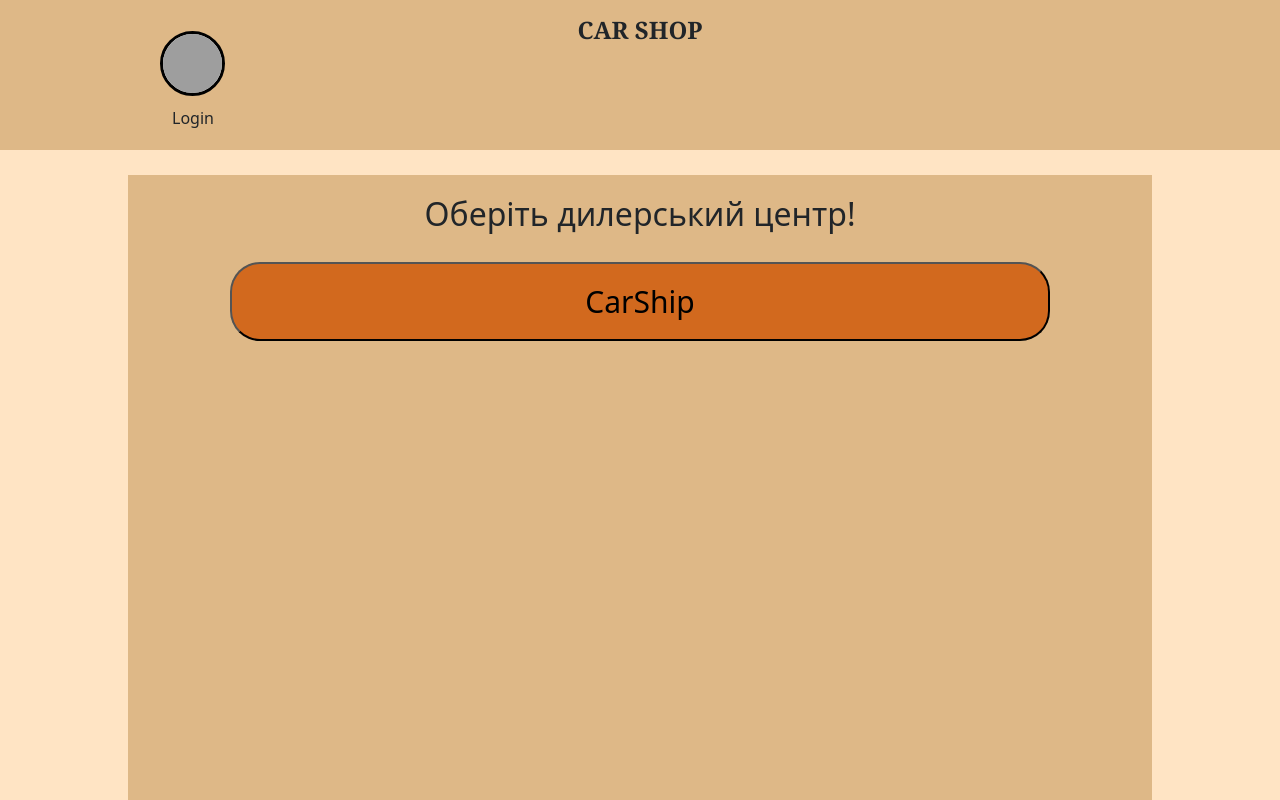
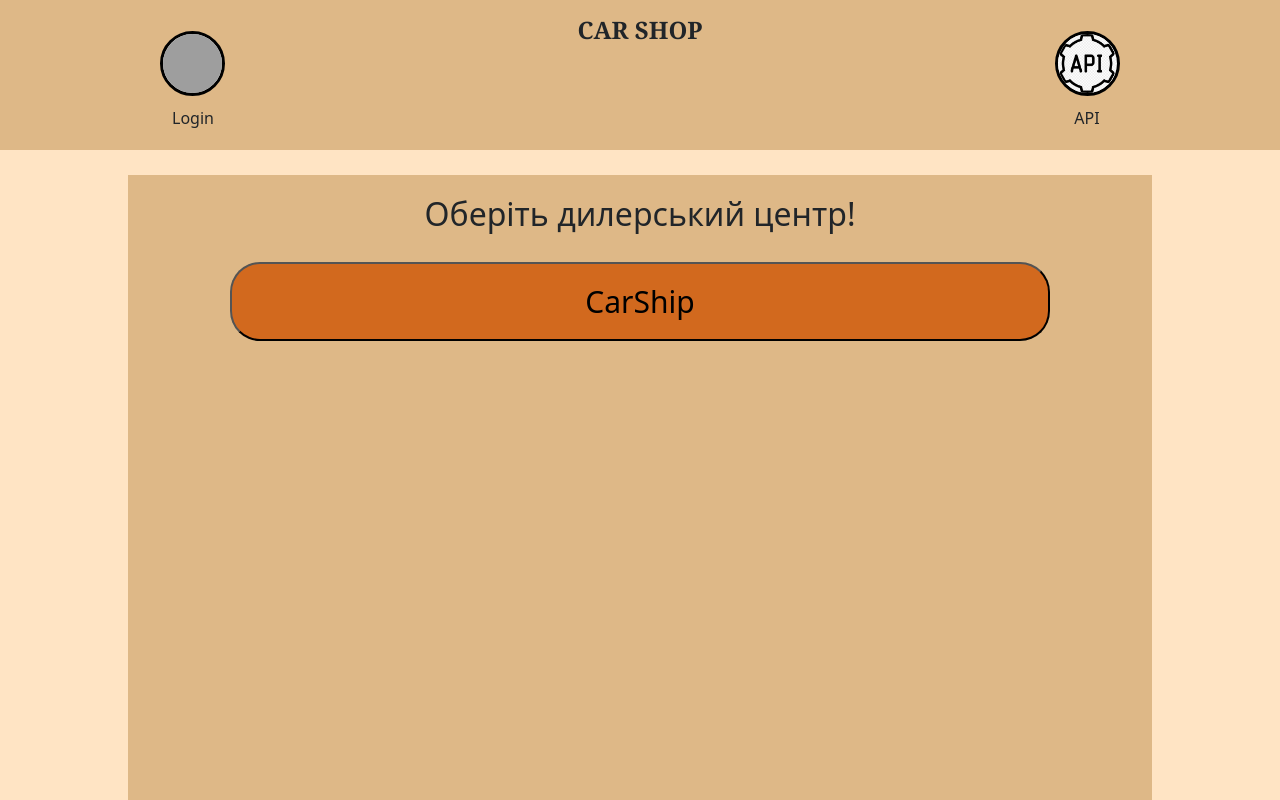
Before and after one commit to EduardTinko/hillel_car_shop, a Django app: page / in a window 1280 px wide. Run offline with Django 4.2, Linux system fonts and the light colour scheme; data comes from the database, SQL or seed files in the repository; some libraries are stand-ins or nearby versions; grey boxes are pictures that could not be loaded.

Commit message:
add api button

```diff
--- a/car/serializers.py
+++ b/car/serializers.py
@@ -26,7 +26,6 @@ class LicenceSerializer(serializers.ModelSerializer):
 
 
 class DealershipSerializerName(serializers.ModelSerializer):
-
     class Meta:
         model = Dealership
         fields = ["id", "name"]
--- a/car/templates/dealership_client.html
+++ b/car/templates/dealership_client.html
@@ -1,9 +1,24 @@
 {% extends "base_car_header.html" %}
 {% load bootstrap5 %}
+{% load static %}
 
 
 {% block title %}
     dealerships
+{% endblock %}
+
+{% block header_right %}
+    <div>
+        <div style='width: 100%; justify-content: center; display: flex'>
+            <a href="{% url 'api' %}">
+                <button class="icon" type="button">
+                    <img style="width:65px; height:65px; border-radius: 180px;"
+                         src='{% static 'icon_api.png' %}' alt="Home"/>
+                </button>
+            </a>
+        </div>
+        <span style="font-size: 1rem;">API</span>
+    </div>
 {% endblock %}
 
 {% block main %}
--- a/car/urls.py
+++ b/car/urls.py
@@ -68,8 +68,12 @@ urlpatterns = [
 ]
 
 urlpatterns += [
-    path("api/", DocsView.as_view(), name="docs-view"),
-    path("api/order/confirm/<int:order_id>/", api_views.ConfirmOrderAPIView.as_view(), name="order_confirm"),
+    path("api/", DocsView.as_view(), name="api"),
+    path(
+        "api/order/confirm/<int:order_id>/",
+        api_views.ConfirmOrderAPIView.as_view(),
+        name="order_confirm",
+    ),
     path(
         "api/dealership/<int:dealer_id>/add_car/",
         api_views.AddCarAPIView.as_view(http_method_names="get"),
--- a/core/settings.py
+++ b/core/settings.py
@@ -69,7 +69,7 @@ INSTALLED_APPS = [
     "django.contrib.staticfiles",
     "rest_framework",
     "rest_framework.authtoken",
-    'django_filters',
+    "django_filters",
     # ... include the providers you want to enable:
     "allauth",
     "allauth.account",
@@ -251,8 +251,8 @@ REST_FRAMEWORK = {
         "rest_framework.authentication.SessionAuthentication",
         "rest_framework.authentication.TokenAuthentication",
     ],
-    'DEFAULT_PAGINATION_CLASS': 'rest_framework.pagination.LimitOffsetPagination',
-    'PAGE_SIZE': 100
+    "DEFAULT_PAGINATION_CLASS": "rest_framework.pagination.LimitOffsetPagination",
+    "PAGE_SIZE": 100,
 }
 
 MONOBANK_TOKEN = os.getenv("MONOBANK_TOKEN")
```
Also changed, not shown: car/api_views.py (+7 -4 lines), car/static/icon_api.png (added).
